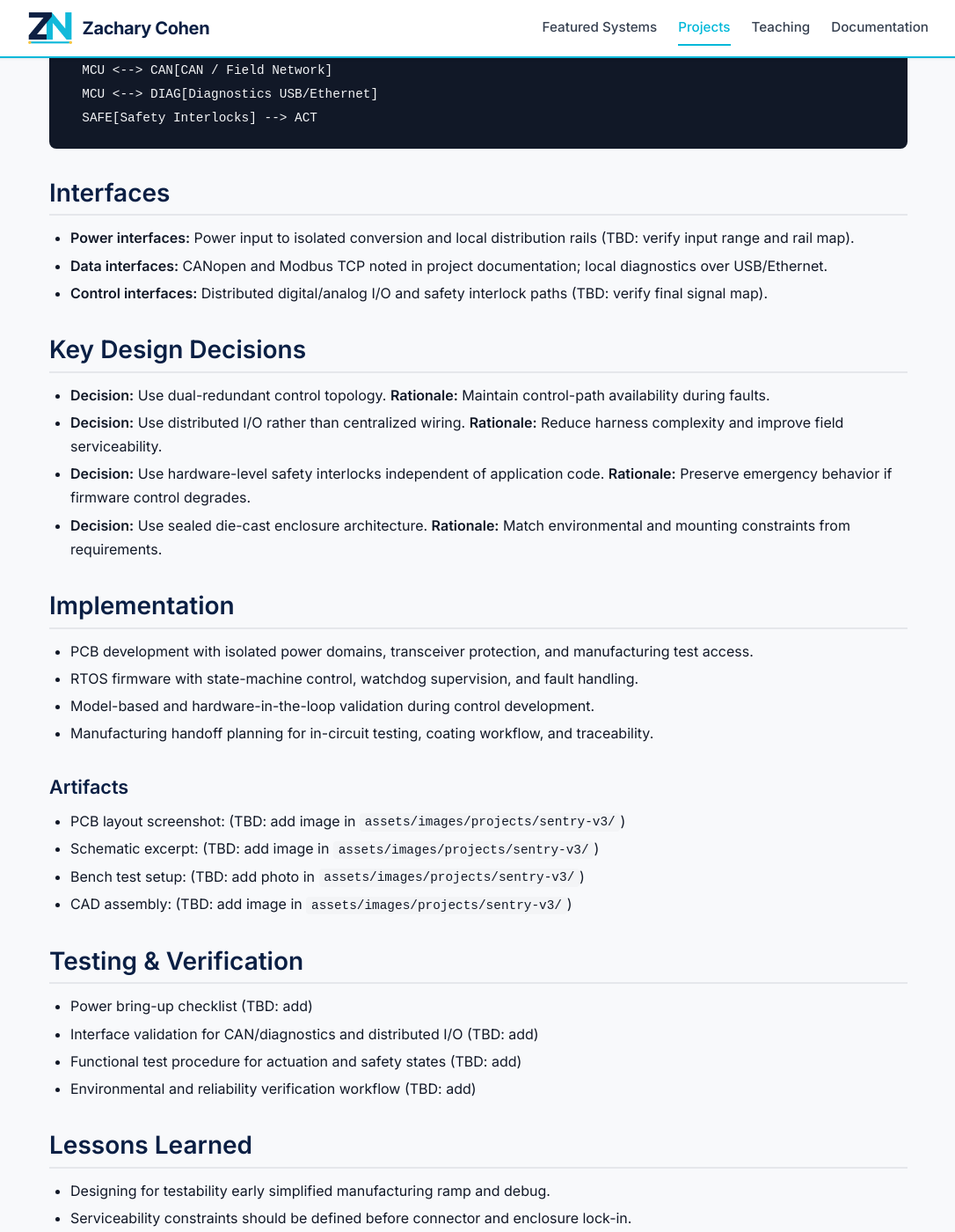
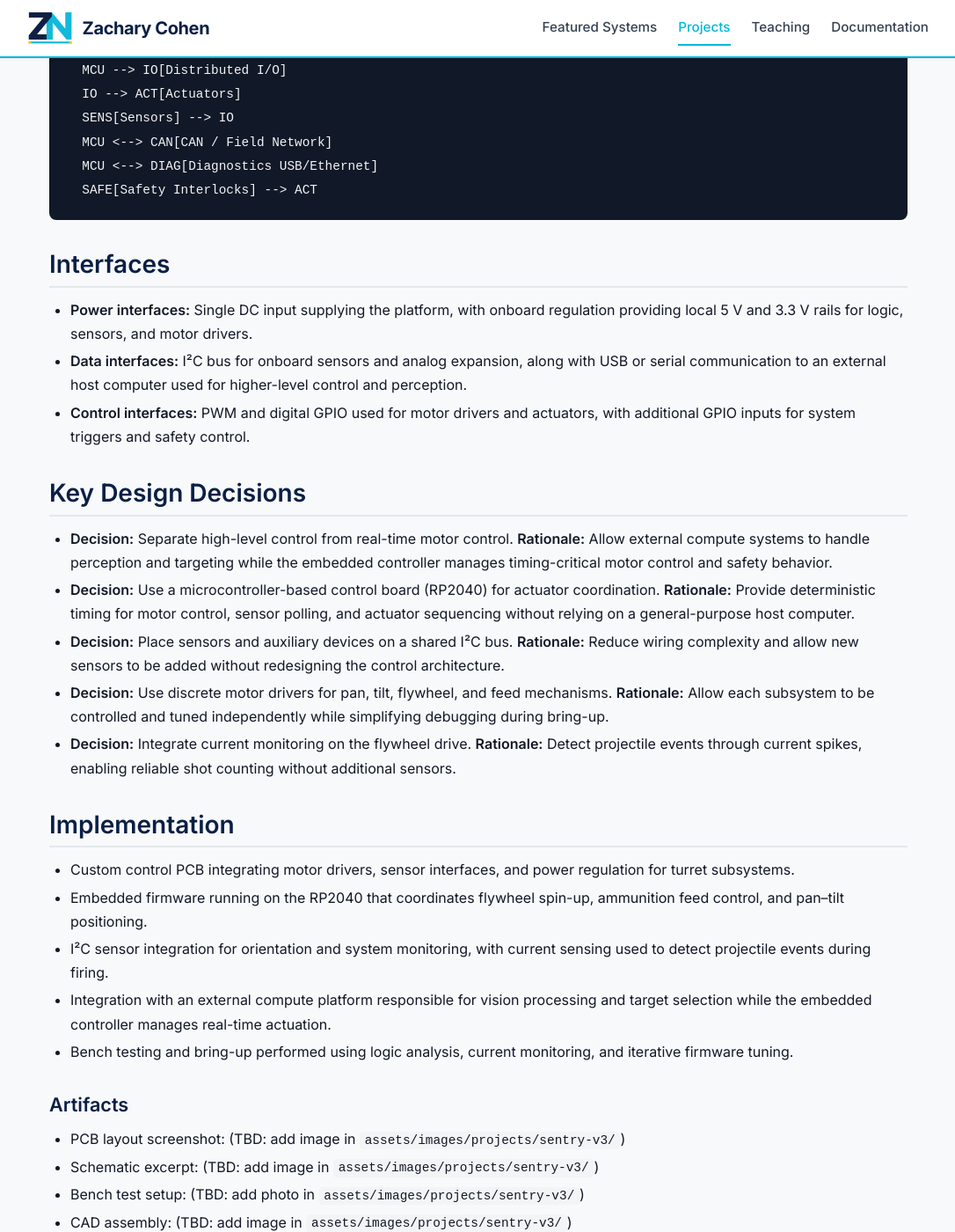
Before and after one commit to zcohen-nerd/Portfolio, a Jekyll site: the page built from projects/sentry-v3.md, in a window 1280 px wide and 1400 px high, scrolled down 1993 px. Shown: the whole window at 88% size, without its empty margins (96-1182 px from the left). Built offline with Jekyll 4.4.1, drawn with Linux system fonts in a browser that asks for light colours; some of the changed text lies outside the part shown.

Commit message:
Update portfolio project descriptions

```diff
--- a/projects/sentry-v3.md
+++ b/projects/sentry-v3.md
@@ -17,11 +17,11 @@ weight: 1
 
 ## Overview
 
-Sentry V3 is an embedded electromechanical actuation platform for rugged automation use. It combines custom control electronics, safety logic, field communications, and a sealed mechanical enclosure. The design supports modular channel configuration and integration with existing automation infrastructure.
+SENTRY V3 is an embedded electromechanical platform that integrates sensing, actuation, and control for a pan-tilt robotic turret system. The platform combines custom motor control electronics, sensor interfaces, and embedded firmware to coordinate flywheel propulsion, ammunition feeding, and two-axis positioning. The design supports modular expansion and allows higher-level compute systems to command the platform while the embedded controller handles real-time motor control and safety behavior.
 
 ## Problem
 
-The project addressed replacement of legacy pneumatic actuation hardware where deterministic control, safety interlocks, and maintainability were required.
+Earlier versions of the platform relied on ad-hoc wiring and distributed control logic, which made integration, testing, and debugging difficult. The V3 design consolidates motor control, sensor interfaces, and safety handling into a dedicated embedded controller, creating a more maintainable architecture for experimentation and development.
 
 ## System Architecture
 
@@ -41,27 +41,30 @@ flowchart LR
 
 ## Interfaces
 
-- **Power interfaces:** Power input to isolated conversion and local distribution rails (TBD: verify input range and rail map).
-- **Data interfaces:** CANopen and Modbus TCP noted in project documentation; local diagnostics over USB/Ethernet.
-- **Control interfaces:** Distributed digital/analog I/O and safety interlock paths (TBD: verify final signal map).
+- **Power interfaces:** Single DC input supplying the platform, with onboard regulation providing local 5 V and 3.3 V rails for logic, sensors, and motor drivers.
+- **Data interfaces:** I²C bus for onboard sensors and analog expansion, along with USB or serial communication to an external host computer used for higher-level control and perception.
+- **Control interfaces:** PWM and digital GPIO used for motor drivers and actuators, with additional GPIO inputs for system triggers and safety control.
 
 ## Key Design Decisions
 
-- **Decision:** Use dual-redundant control topology.
-  **Rationale:** Maintain control-path availability during faults.
-- **Decision:** Use distributed I/O rather than centralized wiring.
-  **Rationale:** Reduce harness complexity and improve field serviceability.
-- **Decision:** Use hardware-level safety interlocks independent of application code.
-  **Rationale:** Preserve emergency behavior if firmware control degrades.
-- **Decision:** Use sealed die-cast enclosure architecture.
-  **Rationale:** Match environmental and mounting constraints from requirements.
+- **Decision:** Separate high-level control from real-time motor control.
+  **Rationale:** Allow external compute systems to handle perception and targeting while the embedded controller manages timing-critical motor control and safety behavior.
+- **Decision:** Use a microcontroller-based control board (RP2040) for actuator coordination.
+  **Rationale:** Provide deterministic timing for motor control, sensor polling, and actuator sequencing without relying on a general-purpose host computer.
+- **Decision:** Place sensors and auxiliary devices on a shared I²C bus.
+  **Rationale:** Reduce wiring complexity and allow new sensors to be added without redesigning the control architecture.
+- **Decision:** Use discrete motor drivers for pan, tilt, flywheel, and feed mechanisms.
+  **Rationale:** Allow each subsystem to be controlled and tuned independently while simplifying debugging during bring-up.
+- **Decision:** Integrate current monitoring on the flywheel drive.
+  **Rationale:** Detect projectile events through current spikes, enabling reliable shot counting without additional sensors.
 
 ## Implementation
 
-- PCB development with isolated power domains, transceiver protection, and manufacturing test access.
-- RTOS firmware with state-machine control, watchdog supervision, and fault handling.
-- Model-based and hardware-in-the-loop validation during control development.
-- Manufacturing handoff planning for in-circuit testing, coating workflow, and traceability.
+- Custom control PCB integrating motor drivers, sensor interfaces, and power regulation for turret subsystems.
+- Embedded firmware running on the RP2040 that coordinates flywheel spin-up, ammunition feed control, and pan–tilt positioning.
+- I²C sensor integration for orientation and system monitoring, with current sensing used to detect projectile events during firing.
+- Integration with an external compute platform responsible for vision processing and target selection while the embedded controller manages real-time actuation.
+- Bench testing and bring-up performed using logic analysis, current monitoring, and iterative firmware tuning.
 
 ### Artifacts
 
@@ -79,13 +82,14 @@ flowchart LR
 
 ## Lessons Learned
 
-- Designing for testability early simplified manufacturing ramp and debug.
-- Serviceability constraints should be defined before connector and enclosure lock-in.
-- Separating safety pathways from application logic reduced integration risk across revisions.
-- (TBD: add one real integration issue encountered and resolution)
+- Separating high-level control from real-time actuation simplifies system behavior and makes debugging significantly easier.
+- Current sensing can serve as a reliable proxy for mechanical events when adding dedicated sensors would increase complexity.
+- Integrating multiple motor-driven subsystems requires careful sequencing and state management to prevent unexpected interactions between actuators.
+- Early bring-up instrumentation (current monitoring, logic analysis, and serial diagnostics) greatly reduces iteration time during firmware development.
+- Designing the control board with spare interfaces and expansion capability makes it easier to add sensors and experiment with new control strategies.
 
 ---
 
-**Project Status:** <span class="status-badge">Production Deployment</span> | **Timeline:** January 2023 - March 2024
+**Project Status:** <span class="status-badge">Production Deployment</span> | **Timeline:** January 2024 - December 2025
 
 [← Back to Projects]({{ '/projects/' | relative_url }}) | [Next Project: Surfer Fleet →]({{ '/projects/surfer-fleet/' | relative_url }})
```
Also changed, not shown: other parts of projects/sentry-v3.md (+1 -1 lines), index.md (+11 -11 lines), projects/surfer-fleet.md (+43 -38 lines).
